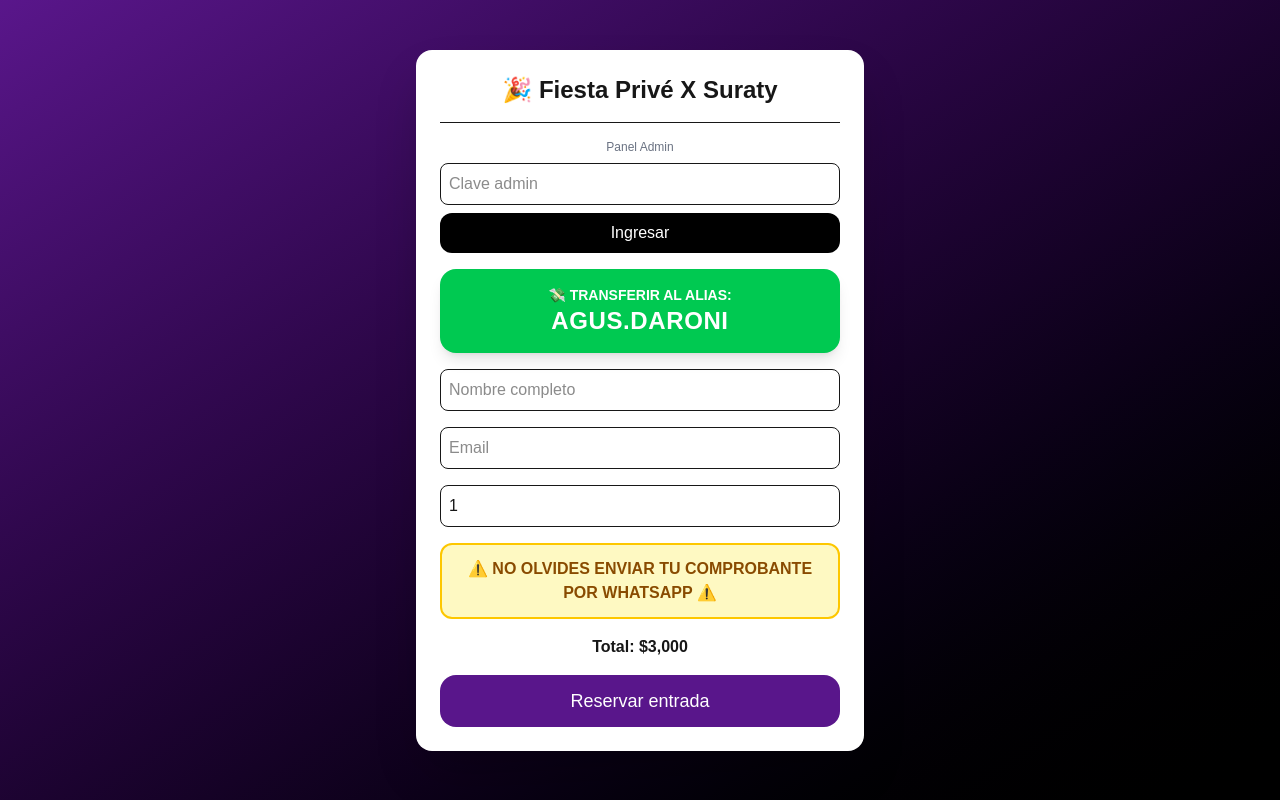
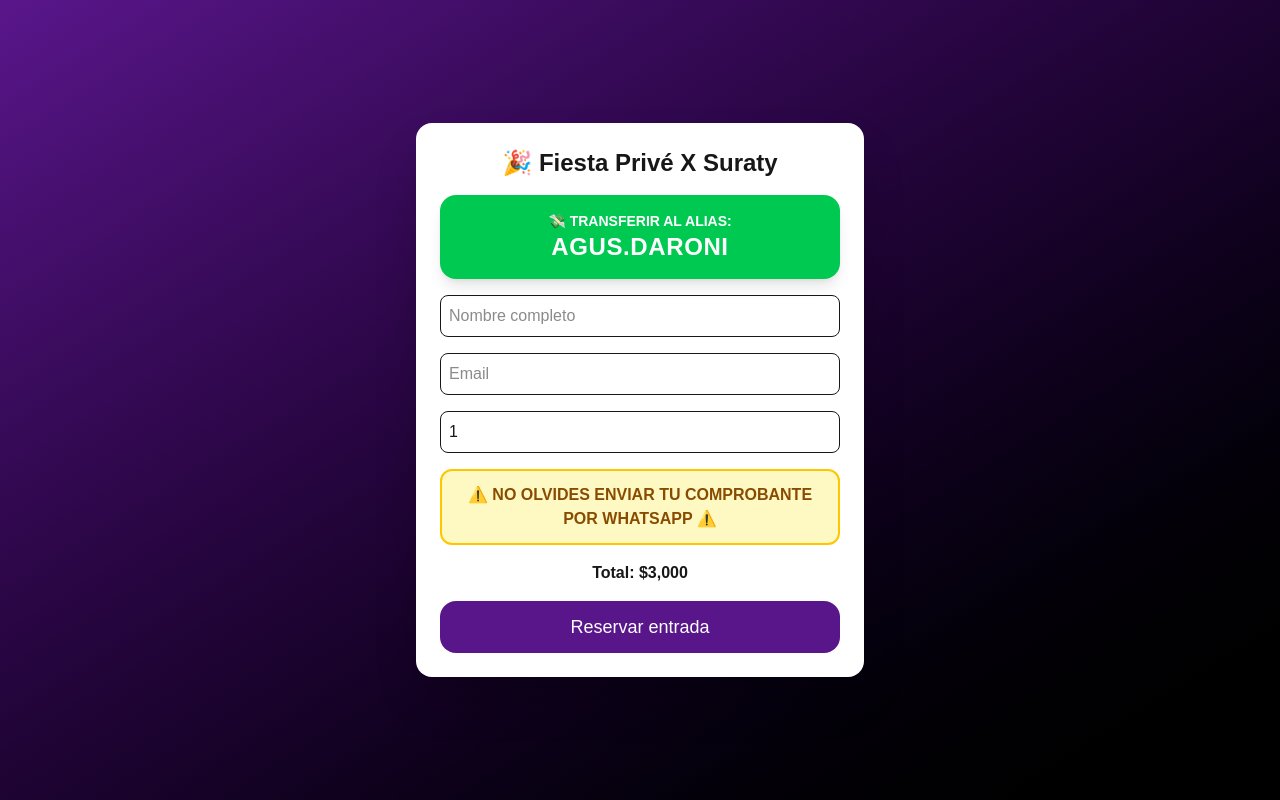
Before and after one commit to agusdaroni6-debug/fiesta-entradas, a Next.js app: page / in a window 1280 px wide. Built offline with nearby package versions, Linux system fonts and the light colour scheme.

Commit message:
Panel admin oculto con acceso por URL secreta

```diff
--- a/app/page.tsx
+++ b/app/page.tsx
@@ -1,6 +1,6 @@
 'use client'
 
-import { useState } from "react";
+import { useState, useEffect } from "react";
 import QRCode from "react-qr-code";
 
 export default function Page() {
@@ -9,13 +9,24 @@ export default function Page() {
   const [email, setEmail] = useState("");
   const [enviado, setEnviado] = useState(false);
 
-  // ADMIN
+  // 🔐 ADMIN PROTEGIDO
   const [adminMode, setAdminMode] = useState(false);
-  const [adminPass, setAdminPass] = useState("");
   const [qrGenerado, setQrGenerado] = useState("");
 
   const precio = 3000;
   const total = cantidad * precio;
+
+  // Solo activa admin si la URL tiene ?panel=TUCLAVESECRETA
+  useEffect(() => {
+    if (typeof window !== "undefined") {
+      const params = new URLSearchParams(window.location.search);
+      const clave = params.get("panel");
+
+      if (clave === "admin4935seguro") {
+        setAdminMode(true);
+      }
+    }
+  }, []);
 
   const handleReserva = (e: React.FormEvent<HTMLFormElement>) => {
     e.preventDefault();
@@ -38,14 +49,6 @@ export default function Page() {
     setEnviado(true);
   };
 
-  const handleLoginAdmin = () => {
-    if (adminPass === "49350789Bruno") { // 🔐 CAMBIAR ESTA CLAVE
-      setAdminMode(true);
-    } else {
-      alert("Clave incorrecta");
-    }
-  };
-
   const generarQR = () => {
     const codigoUnico = `ENTRADA-${Date.now()}-${Math.floor(Math.random() * 10000)}`;
     setQrGenerado(codigoUnico);
@@ -58,26 +61,7 @@ export default function Page() {
           🎉 Fiesta Privé X Suraty
         </h1>
 
-        {/* PANEL ADMIN */}
-        {!adminMode && (
-          <div className="border-t pt-4">
-            <p className="text-xs text-gray-500 text-center">Panel Admin</p>
-            <input
-              type="password"
-              placeholder="Clave admin"
-              value={adminPass}
-              onChange={(e) => setAdminPass(e.target.value)}
-              className="w-full border p-2 rounded-lg mt-2"
-            />
-            <button
-              onClick={handleLoginAdmin}
-              className="w-full bg-black text-white py-2 rounded-xl mt-2"
-            >
-              Ingresar
-            </button>
-          </div>
-        )}
-
+        {/* 🔐 PANEL ADMIN INVISIBLE PARA OTROS */}
         {adminMode && (
           <div className="border-2 border-green-500 p-4 rounded-xl space-y-3">
             <h2 className="text-center font-bold text-green-600">
```
